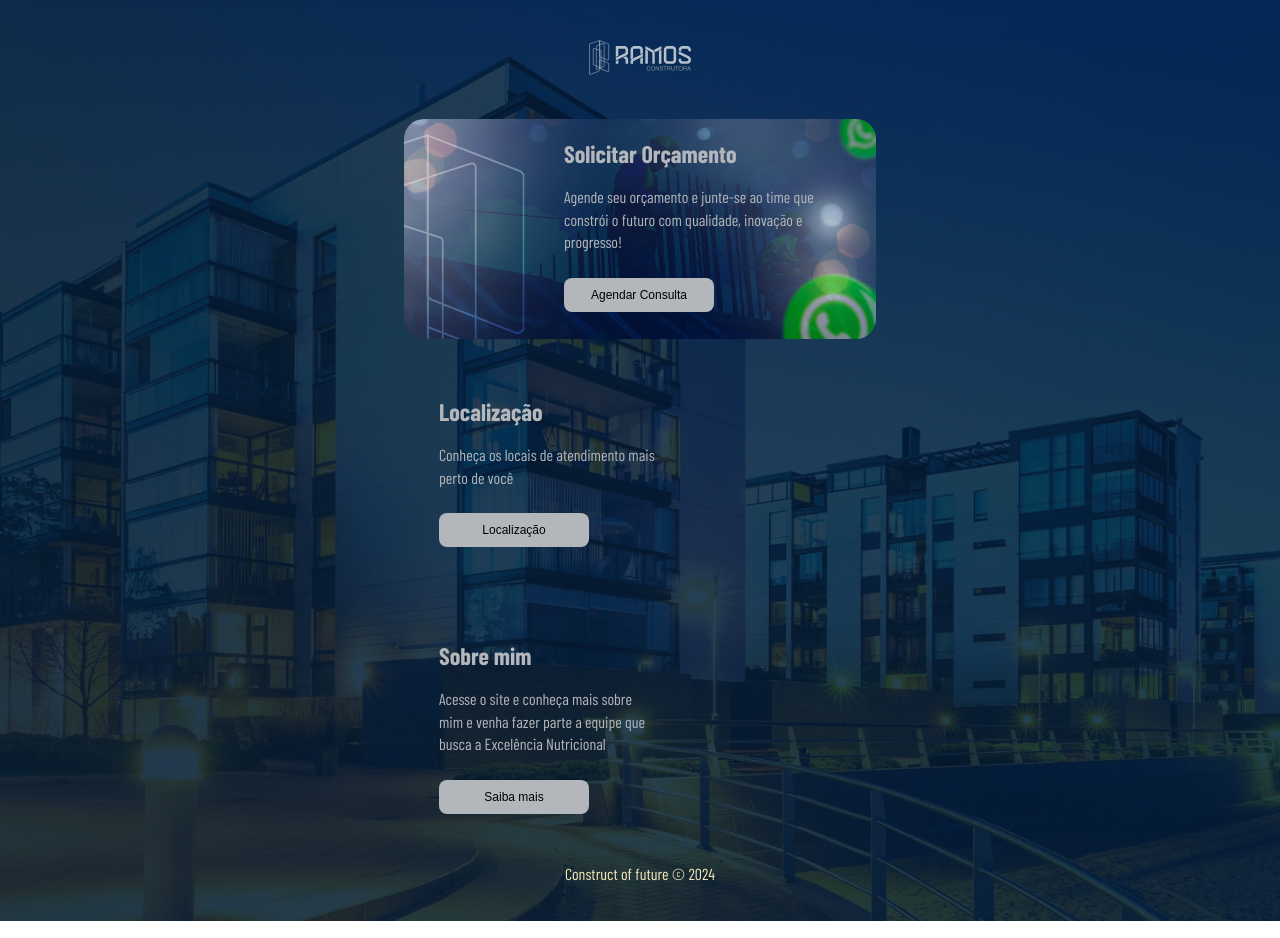
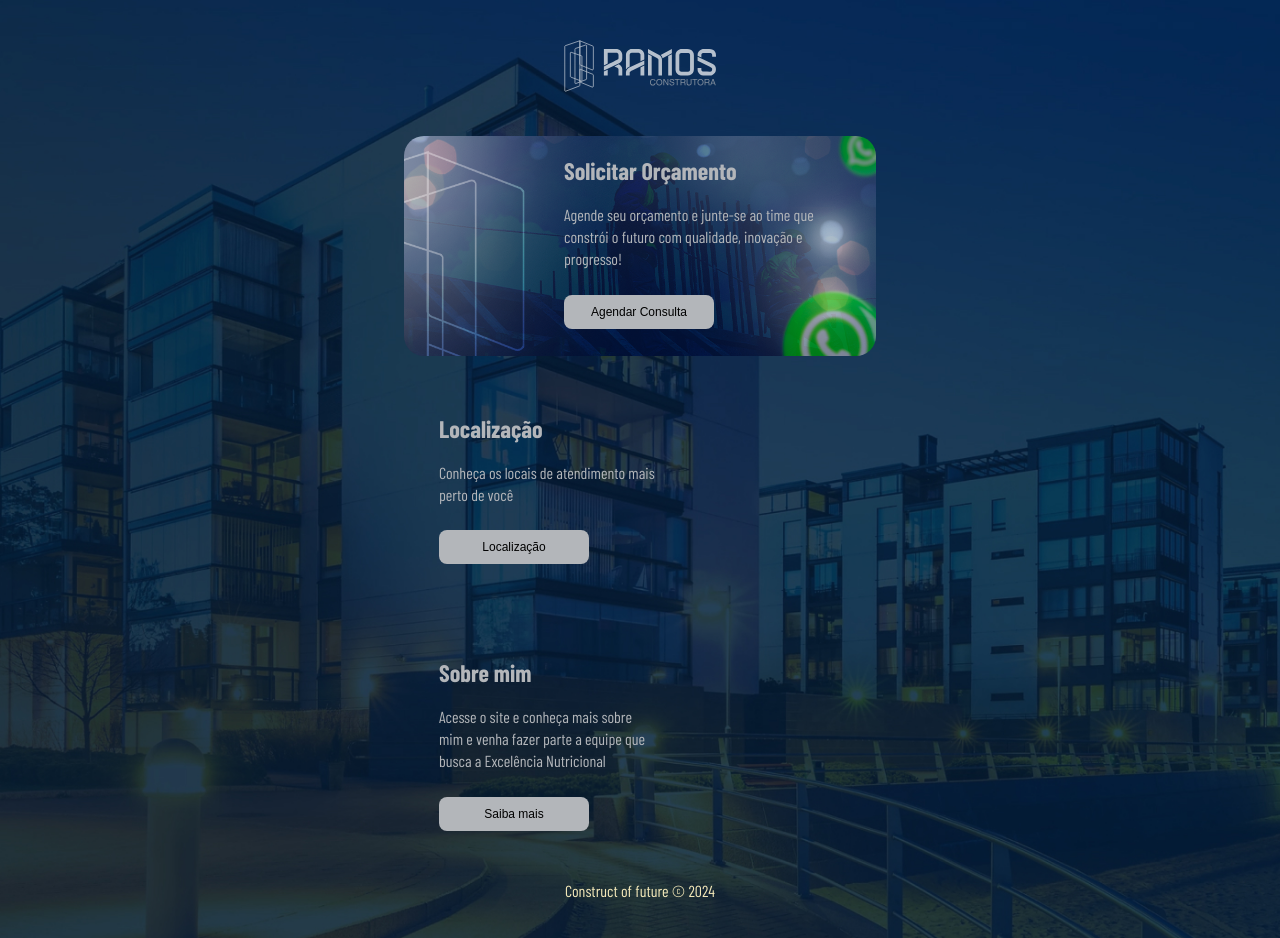
Before and after one commit to felipe0424/landing-page, a plain HTML site: page index.html in a window 1280 px wide. Drawn offline with nearby package versions, Linux system fonts and the light colour scheme; a script that the page names is missing; a web font is replaced by a local one.

Commit message:
ajuste de logo

```diff
--- a/src/style/index.css
+++ b/src/style/index.css
@@ -45,7 +45,7 @@ header {
 header img {
   margin: 8px;
   padding: 4px;
-  width: 110px;
+  width: 160px;
 }
 
 main {
```
